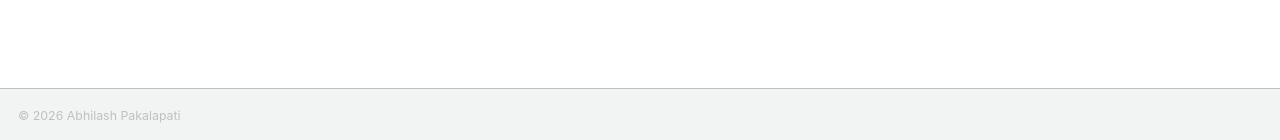
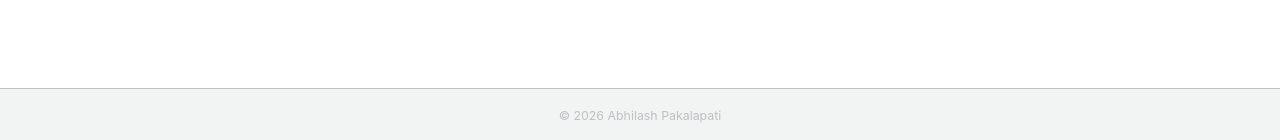
Before and after one commit to abhilashpakalapati/abhilashpakalapati.github.io, a Jekyll site: the page built from _pages/about.md, in a window 1280 px wide and 900 px high, scrolled down 542 px. Shown: the part 757-897 px from the top of the window. Built offline with Jekyll 4.4.1, drawn with Linux system fonts in a browser that asks for light colours; some web fonts are replaced; a script bundle is joined from its source files by our own code; library files that are not in the unit come from our copies.

Commit message:
Update footer.html

```diff
--- a/_includes/footer.html
+++ b/_includes/footer.html
@@ -1,5 +1,5 @@
 {% include base_path %}
 
-<div class="page__footer-copyright">
-  &copy; {{ site.time | date: '%Y' }} {{ site.name | default: site.title }}
+<div class="page__footer-copyright" style="text-align: center;">
+  &copy; 2026 Abhilash Pakalapati
 </div>
```
